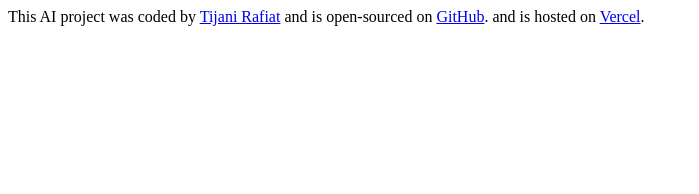
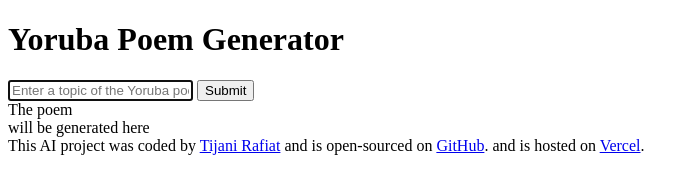
Before and after one commit to dunmomee-blip/myyoruba-Poems, a plain HTML site: page index.html in a window 1280 px wide. Shown: the whole page, without its empty margins (0-699 px from the left). Drawn offline with Linux system fonts and the light colour scheme.

Commit message:
added basic html structure

```diff
--- a/index.html
+++ b/index.html
@@ -7,6 +7,29 @@
     <title>Yoruba Poem Generator</title>
   </head>
   <body>
+    <header>
+      <h1>Yoruba Poem Generator</h1>
+    </header>
+
+    <main>
+      <form>
+        <input
+          type="text"
+          placeholder="Enter a topic of the Yoruba poem"
+          required
+          autofocus
+          autocomplete="off"
+        />
+        <input type="submit" />
+      </form>
+
+      <div>
+        The poem
+        <br />
+        will be generated here
+      </div>
+    </main>
+
     <footer>
       This AI project was coded by
       <a href="https://github.com/dunmomee-blip/" target="_blank"
```
